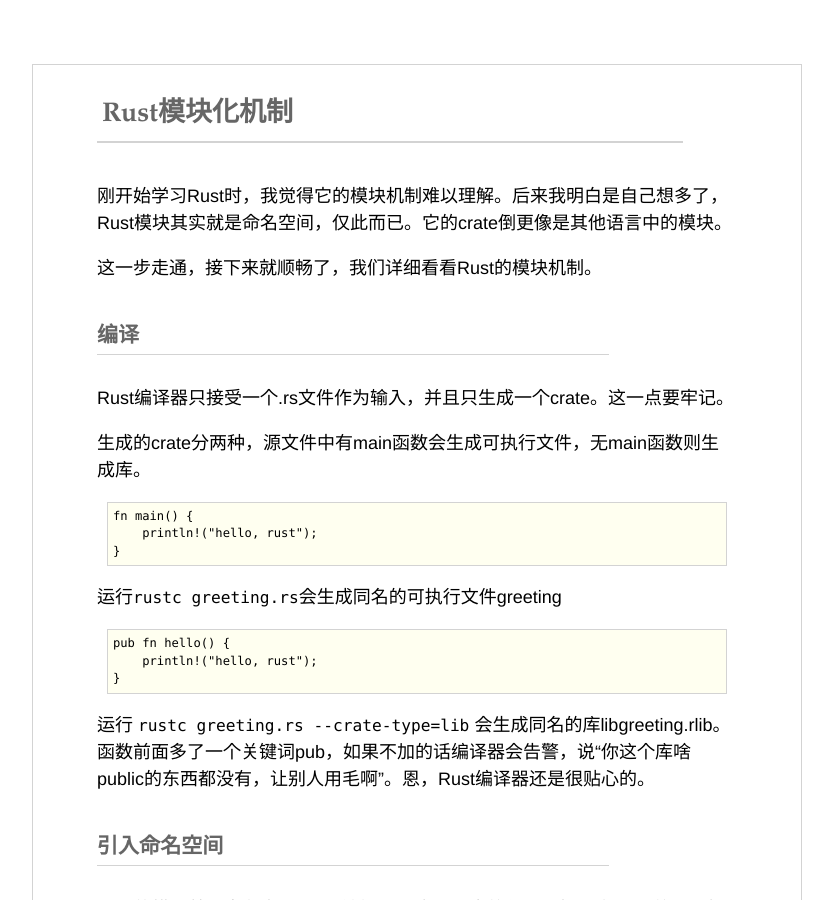
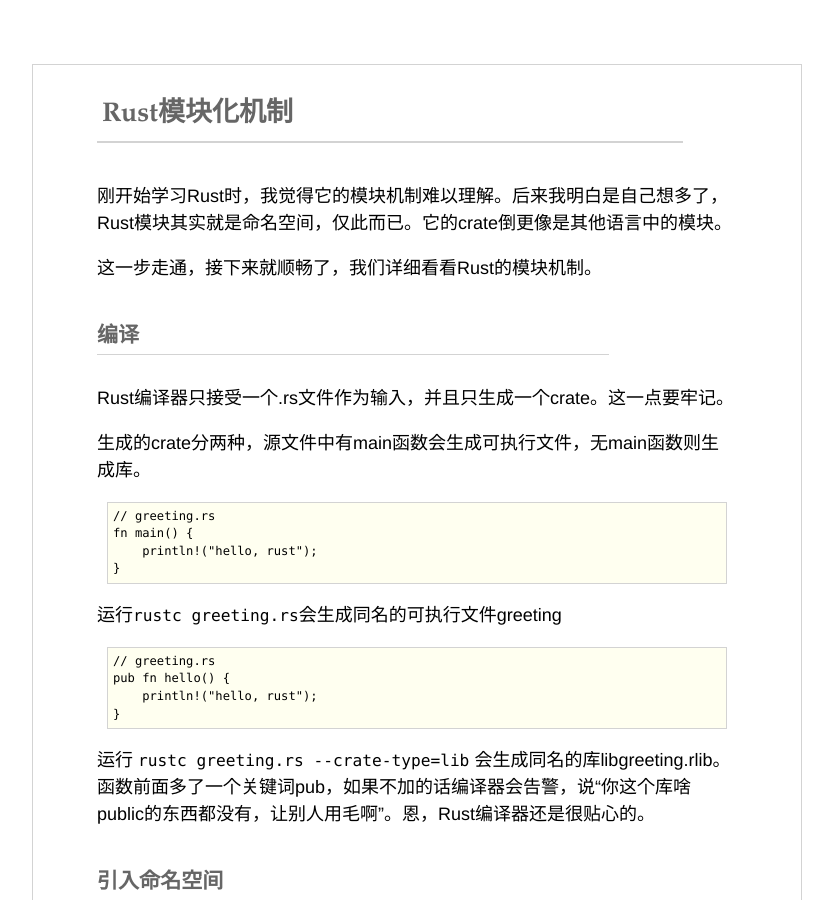
Before and after one commit to wankai/wankai.github.io, a Jekyll site: the page built from _posts/2014-09-26-rust-module-system.md, in a window 1280 px wide and 900 px high. Shown: the whole window, without its empty margins (224-1057 px from the left). Built offline with Jekyll 4.4.1, drawn with Linux system fonts in a browser that asks for light colours; Markdown is read by kramdown in place of the engine named in the settings.

Commit message:
add filename

````diff
--- a/_posts/2014-09-26-rust-module-system.md
+++ b/_posts/2014-09-26-rust-module-system.md
@@ -16,14 +16,16 @@ Rust编译器只接受一个.rs文件作为输入，并且只生成一个crate
 
 生成的crate分两种，源文件中有main函数会生成可执行文件，无main函数则生成库。
 
-``` greeting.rs
+```
+// greeting.rs
 fn main() {
     println!("hello, rust");
 }
 ```
 运行`rustc greeting.rs`会生成同名的可执行文件greeting
 
-``` greeting.rs
+```
+// greeting.rs
 pub fn hello() {
     println!("hello, rust");
 }
````
